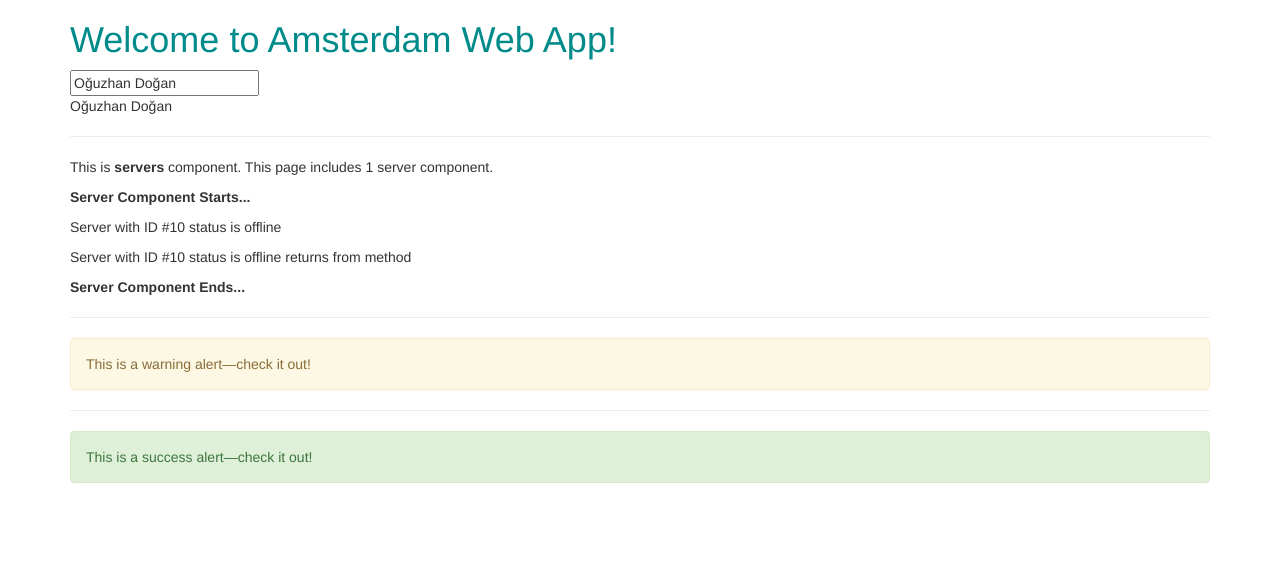
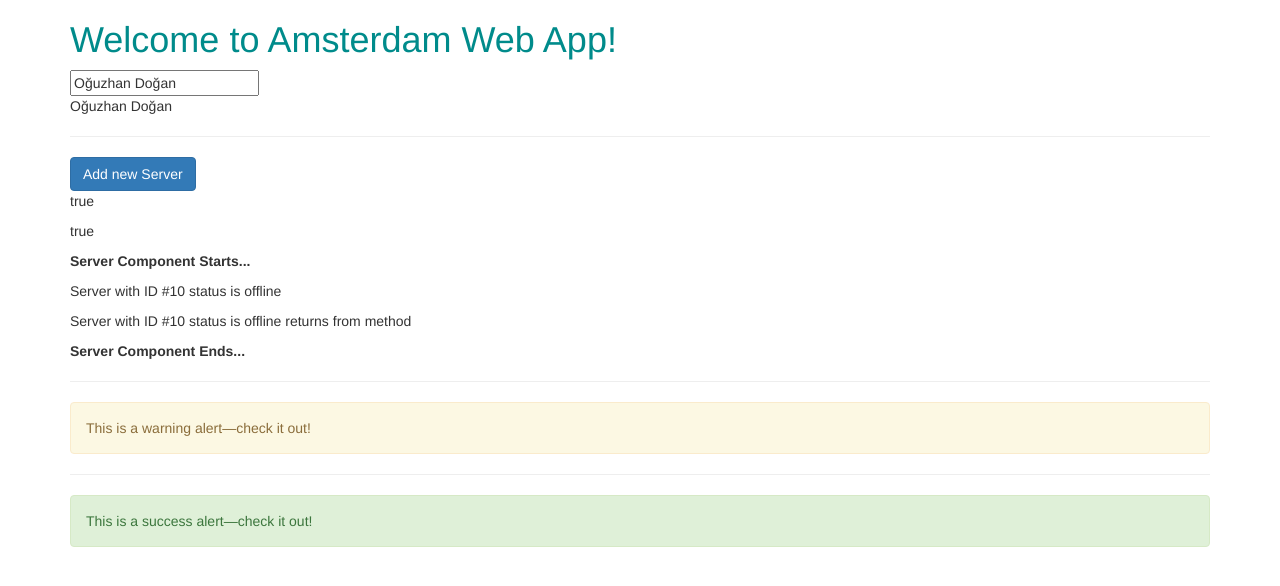
Before and after one commit to ogzhndgn/amsterdam-web-app, an Angular app: page / in a window 1280 px wide. Shown: the top 586 px of the page. Built offline with nearby package versions, Linux system fonts and the light colour scheme.

Commit message:
Property Binding vs String interpollation

```diff
--- a/src/app/servers/servers.component.html
+++ b/src/app/servers/servers.component.html
@@ -1,4 +1,4 @@
-<p>
-  This is <strong>servers</strong> component. This page includes 1 server component.
-</p>
+<button class="btn btn-primary" [disabled]="!allowNewServer">Add new Server</button>
+<p>{{ allowNewServer }}</p>
+<p [innerText]="allowNewServer"></p>
 <app-server></app-server>
--- a/src/app/servers/servers.component.ts
+++ b/src/app/servers/servers.component.ts
@@ -13,7 +13,14 @@
 })
 export class ServersComponent implements OnInit {
 
-  constructor() { }
+  allowNewServer = false;
+
+  constructor() {
+    setTimeout(() => {
+      this.allowNewServer = true;
+    }, 2000);
+
+  }
 
   ngOnInit() {
   }
```
